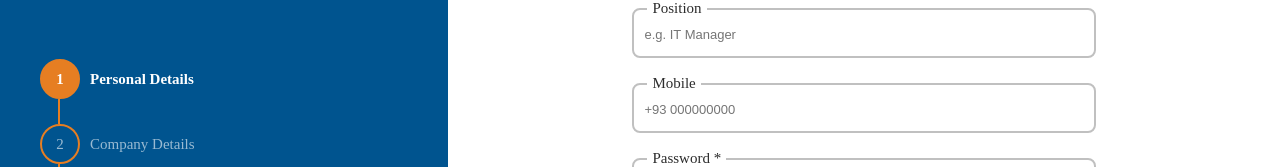
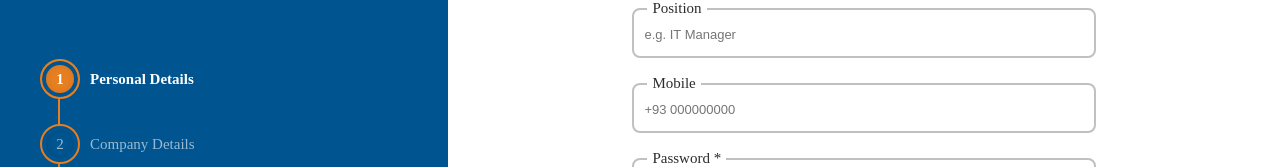
Before and after one commit to Naeemi7/AfghanKar.af, a React (Vite) app in the folder client/: page /recruiter-registration in a window 1280 px wide. Shown: the part 378-545 px from the top of the page. Built offline with nearby package versions, Linux system fonts and the light colour scheme.

Commit message:
the problem with navigation of the Recruiter registration layout has been fixed

```diff
--- a/client/src/styles/components/recruiter-registration.scss
+++ b/client/src/styles/components/recruiter-registration.scss
@@ -64,7 +64,6 @@
         align-items: center;
         color: rgba(255, 255, 255, 0.6);
         z-index: 10;
-
         .circle {
           width: 4rem;
           height: 4rem;
@@ -76,6 +75,11 @@
           margin-right: 1rem;
           font-size: 1.5rem;
           background-color: transparent;
+
+          // Create a ring with space between the border and the ring
+          box-shadow: inset 0 0 0 4px $primary-color,
+            // Inner ring with a gap
+            inset 0 0 10px rgba(0, 0, 0, 0.2); // Inner shadow for depth
         }
 
         span {
```
